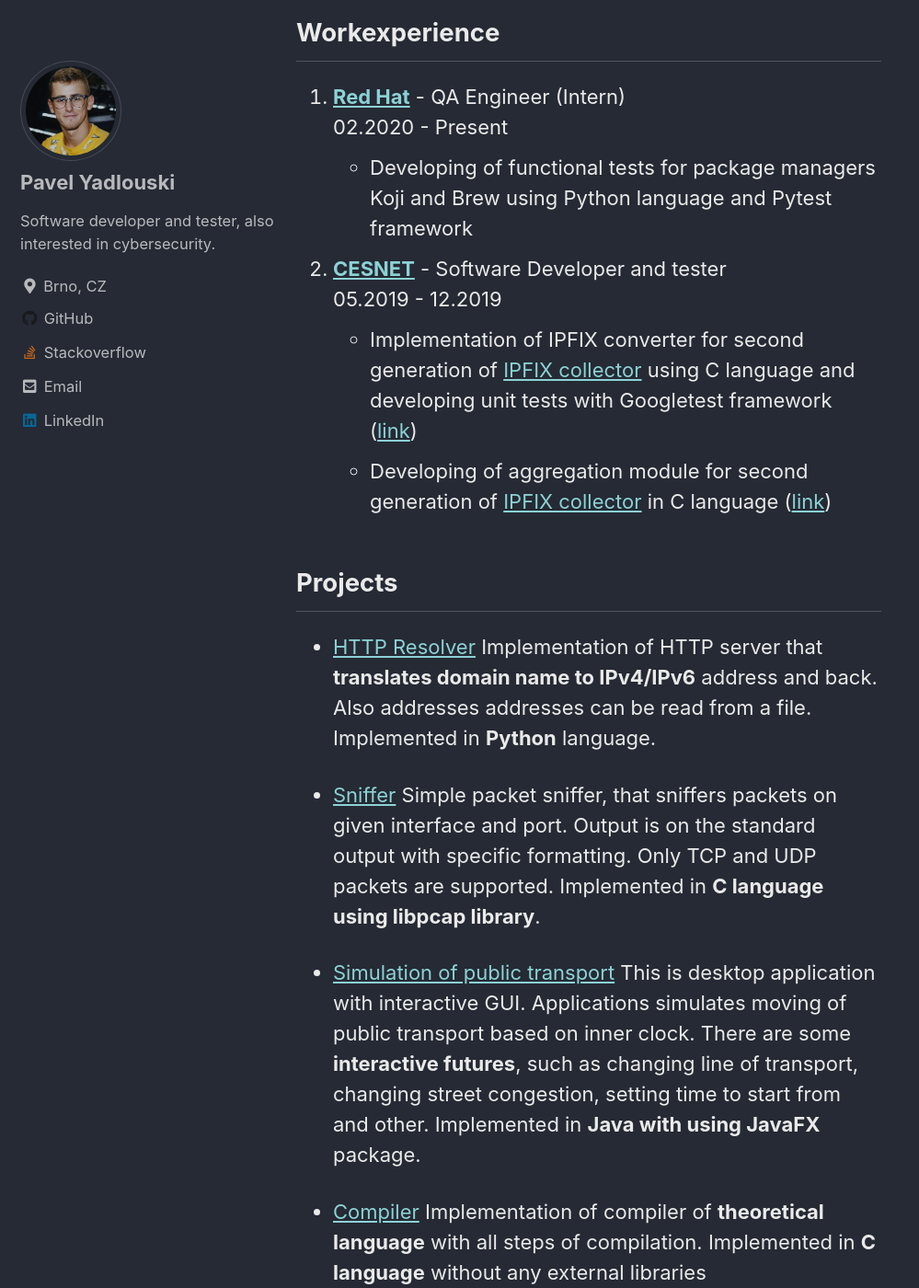
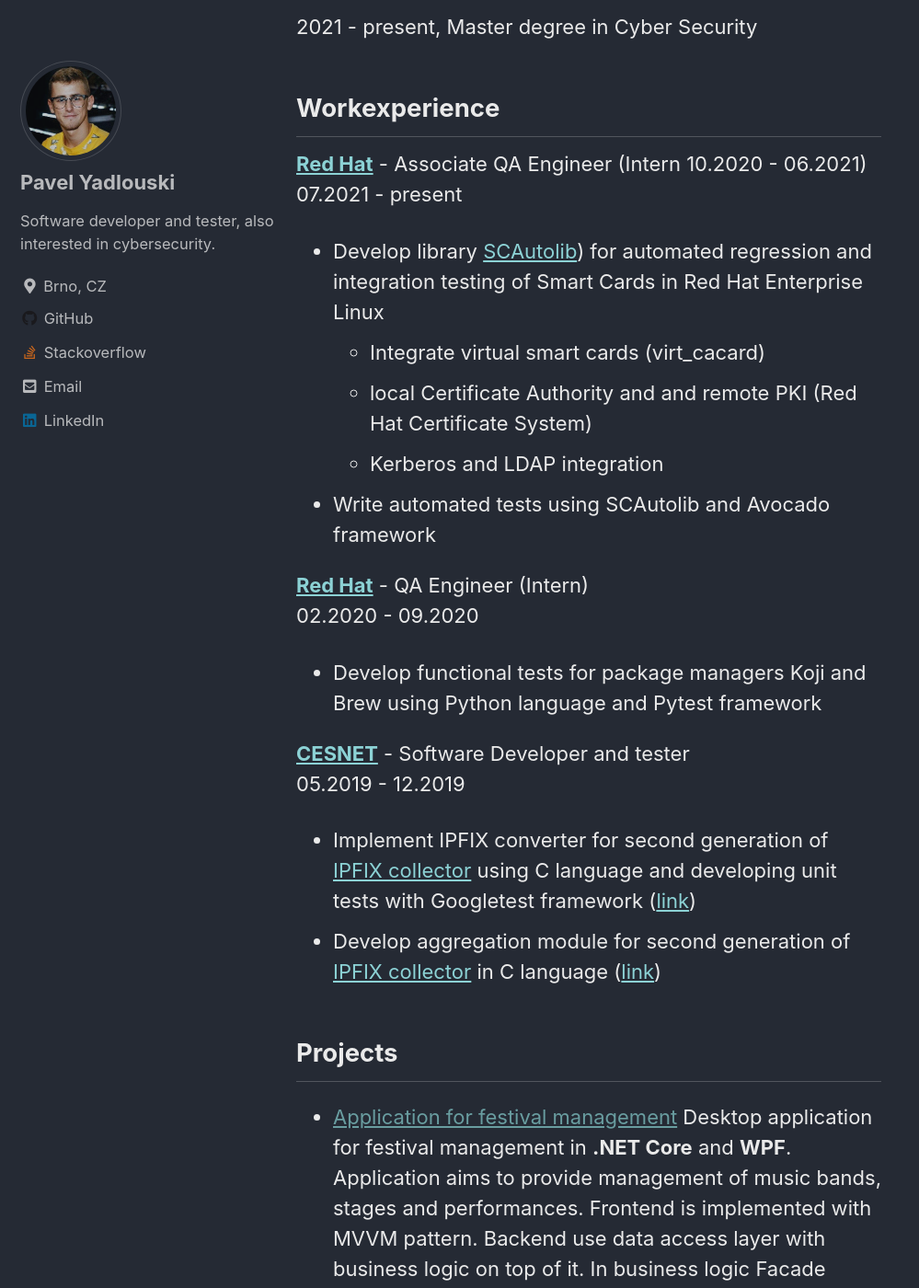
Before and after one commit to x00Pavel/x00Pavel.github.io, a Jekyll site: the page built from _pages/resume.md, in a window 1280 px wide and 1400 px high, scrolled down 517 px. Shown: the whole window at 92% size, without its empty margins (0-999 px from the left). Built offline with Jekyll 4.4.1, drawn with Linux system fonts in a browser that asks for light colours; cached includes are drawn as plain includes; some of the changed text lies outside the part shown.

Commit message:
Actulizations

```diff
--- a/_config.yml
+++ b/_config.yml
@@ -20,13 +20,13 @@
 title_separator          : "-"
 subtitle                 : # site tagline that appears below site title in masthead
 name                     : "Pavel Yadlouski"
-description              : "My personal website with resume, project and blog posts."
+description              : "My personal website with resume and projects."
 url                      : "https://x00Pavel.github.io" # the base hostname & protocol for your site e.g. "https://mmistakes.github.io"
 baseurl                  : # the subpath of your site, e.g. "/blog"
-repository               : # GitHub username/repo-name e.g. "mmistakes/minimal-mistakes"
+repository               : "x00Pavel/x00Pavel.github.io" # GitHub username/repo-name e.g. "mmistakes/minimal-mistakes"
 teaser                   : # path of fallback teaser image, e.g. "/assets/images/500x300.png"
 logo                     : # path of logo image to display in the masthead, e.g. "/assets/images/88x88.png"
-masthead_title           : # overrides the website title displayed in the masthead, use " " for no title
+masthead_title           : " " # overrides the website title displayed in the masthead, use " " for no title
 # breadcrumbs            : false # true, false (default)
 words_per_minute         : 200
 comments:
--- /dev/null
+++ b/_data/projects.yml
@@ -0,0 +1,44 @@
+- title: "Application for festival management"
+  link: https://github.com/x00Pavel/ICS
+  description: "Desktop application for festival management in **.NET Core** and **WPF**. Application
+aims to provide management of music bands, stages and performances. Frontend is
+implemented with MVVM pattern. Backend use data access layer with business
+logic on top of it. In business logic Facade pattern is used with other
+corresponding  patterns."
+
+- title: "SSL monitor"
+  link: "https://github.com/x00Pavel/SSL-monitor"
+  description: "Simple CLI application for monitoring SSL communication and provide some basic
+statics for closed connection. Can run in two mode: offline processing from
+pcap file and live capturing. Implemented in **C** language using PCAP library."
+
+- title: "HTTP Resolver"
+  link: https://github.com/x00Pavel/HTTP_resolver
+  description: "Implementation of HTTP server that **translates domain name to IPv4/IPv6**
+address and back. Also addresses addresses can be read from a file. Implemented
+in **Python** language."
+
+- title: "Sniffer"
+  link: https://github.com/x00Pavel/Sniffer
+  description: "Simple packet sniffer, that sniffers packets on given interface and port.
+Output is on the standard output with specific formatting. Only TCP and UDP
+packets are supported. Implemented in **C language using libpcap library**."
+
+- title: "Simulation of public transport"
+  link: https://github.com/x00Pavel/IJA-1
+  description: "This is desktop application with interactive GUI. Applications simulates moving
+of public transport based on inner clock. There are some **interactive futures**,
+such as changing line of transport, changing street congestion, setting time to
+start from and other. Implemented in **Java with using JavaFX** package."
+
+- title: "Compiler"
+  link: https://github.com/x00Pavel/IFJ-compiler
+  description: "Implementation of compiler of **theoretical language** with all steps of
+compilation. Implemented in **C language** without any external libraries."
+
+- title: "Interpret"
+  link: https://github.com/x00Pavel/Interpret
+  description: "Implementation of interpret of **theoretical language** include following steps
+of interpretation: parsing, syntax and semantic analyses and, finally,
+execution. Also, there is a set of functional tests. Implemented in
+**Python** and **PHP** languages."
--- a/_layouts/single.html
+++ b/_layouts/single.html
@@ -72,18 +72,5 @@
         {% endfor %}
       </div>
     </div>
-  {% comment %}<!-- otherwise show recent posts if no related when `related: true` -->{% endcomment %}
-  {% elsif page.id and page.related %}
-    <div class="page__related">
-      <h4 class="page__related-title">{{ site.data.ui-text[site.locale].related_label | default: "You May Also Enjoy" }}</h4>
-      <div class="grid__wrapper">
-        {% for post in site.posts limit:4 %}
-          {% if post.id == page.id %}
-            {% continue %}
-          {% endif %}
-          {% include archive-single.html type="grid" %}
-        {% endfor %}
-      </div>
-    </div>
   {% endif %}
 </div>
--- a/_pages/resume.md
+++ b/_pages/resume.md
@@ -3,64 +3,49 @@
 author_profile: true
 permalink: /resume
 ---
-
-#### Actualization: 13.08.2020
 ## Education
 
 **Brno University of Technologies, Faculty of Informational Technologies**
 
-2018 - 2021, Bachelor degree
+2018 - 2021, Bachelor degree in Informational Technologies
+
+**Brno University of Technologies, Faculty of Informational Technologies**
+
+2021 - present, Master degree in Cyber Security
+
+## Workexperience
+**[Red Hat](https://www.redhat.com/)** - Associate QA Engineer (Intern 10.2020 - 06.2021)<br>
+07.2021 - present
 
 
-## Workexperience
-1. **[Red Hat](https://www.redhat.com/)** - QA Engineer (Intern)<br>
-02.2020 - Present
-+ Developing of functional tests for package managers Koji and Brew using Python
++ Develop library [SCAutolib](https://github.com/x00Pavel/SCAutolib)) for automated regression and integration testing of
+Smart Cards in Red Hat Enterprise Linux
+    - Integrate virtual smart cards (virt_cacard)
+    - local Certificate Authority and and remote PKI (Red Hat Certificate System)
+    - Kerberos and LDAP integration
++ Write automated tests using SCAutolib and Avocado framework
+
+**[Red Hat](https://www.redhat.com/)** - QA Engineer (Intern)<br>
+02.2020 - 09.2020
++ Develop functional tests for package managers Koji and Brew using Python
 language and Pytest framework
 
-2. **[CESNET](https://www.cesnet.cz/)** - Software Developer and tester<br>
+**[CESNET](https://www.cesnet.cz/)** - Software Developer and tester<br>
 05.2019 - 12.2019
-+ Implementation of IPFIX converter for second generation of
++ Implement IPFIX converter for second generation of
 [IPFIX collector](https://github.com/CESNET/ipfixcol2) using C language and
 developing unit tests with Googletest framework
 ([link](\href{https://github.com/x00Pavel/libfds/tree/json/src/converters))
-+ Developing of aggregation module for second generation of
++ Develop aggregation module for second generation of
 [IPFIX collector](https://github.com/CESNET/ipfixcol2) in C language
 ([link](https://github.com/x00Pavel/libfds/tree/agregator/src/aggregator))
 
 
 ## Projects
-+ [HTTP Resolver](https://github.com/x00Pavel/HTTP_resolver)
-Implementation of HTTP server that **translates domain name to IPv4/IPv6**
-address and back. Also addresses addresses can be read from a file. Implemented
-in **Python** language.
 
-+ [Sniffer](https://github.com/x00Pavel/Sniffer)
-Simple packet sniffer, that sniffers packets on given interface and port.
-Output is on the standard output with specific formatting. Only TCP and UDP
-packets are supported. Implemented in **C language using libpcap library**.
-
-+ [Simulation of public transport](https://github.com/x00Pavel/IJA-1)
-This is desktop application with interactive GUI. Applications simulates moving
-of public transport based on inner clock. There are some **interactive futures**,
-such as changing line of transport, changing street congestion, setting time to
-start from and other. Implemented in **Java with using JavaFX** package.
-
-+ [Compiler](https://github.com/x00Pavel/IFJ-compiler)
-Implementation of compiler of **theoretical language** with all steps of
-compilation. Implemented in **C language** without any external libraries
-
-+ [Interpret](https://github.com/x00Pavel/Interpret)
-Implementation of interpret of **theoretical language** include following steps
-of interpretation: parsing, syntax and semantic analyses and, finally,
-execution. Also, there is a set of functional tests. Implemented in
-**Python** and **PHP** languages.
-
-+ [Telegram bot](https://github.com/x00Pavel/telegram-bot)
-Bot for telegram channel, that helps to manage this channel and
-provides basic information for users. It uses **AWS S3** bucket to store static
-files and **Heroku** for deploy. Written in **Python** language.
-
+{% for item in site.data.projects %}
++ [{{ item.title }}]({{ item.url }}) {{ item.description }}
+{% endfor %}
 
 ## Hard skills
 + Python **4/5**
```
Also changed, not shown: _layouts/home.html (+0 -17 lines), _pages/about.md (+5 -7 lines).
